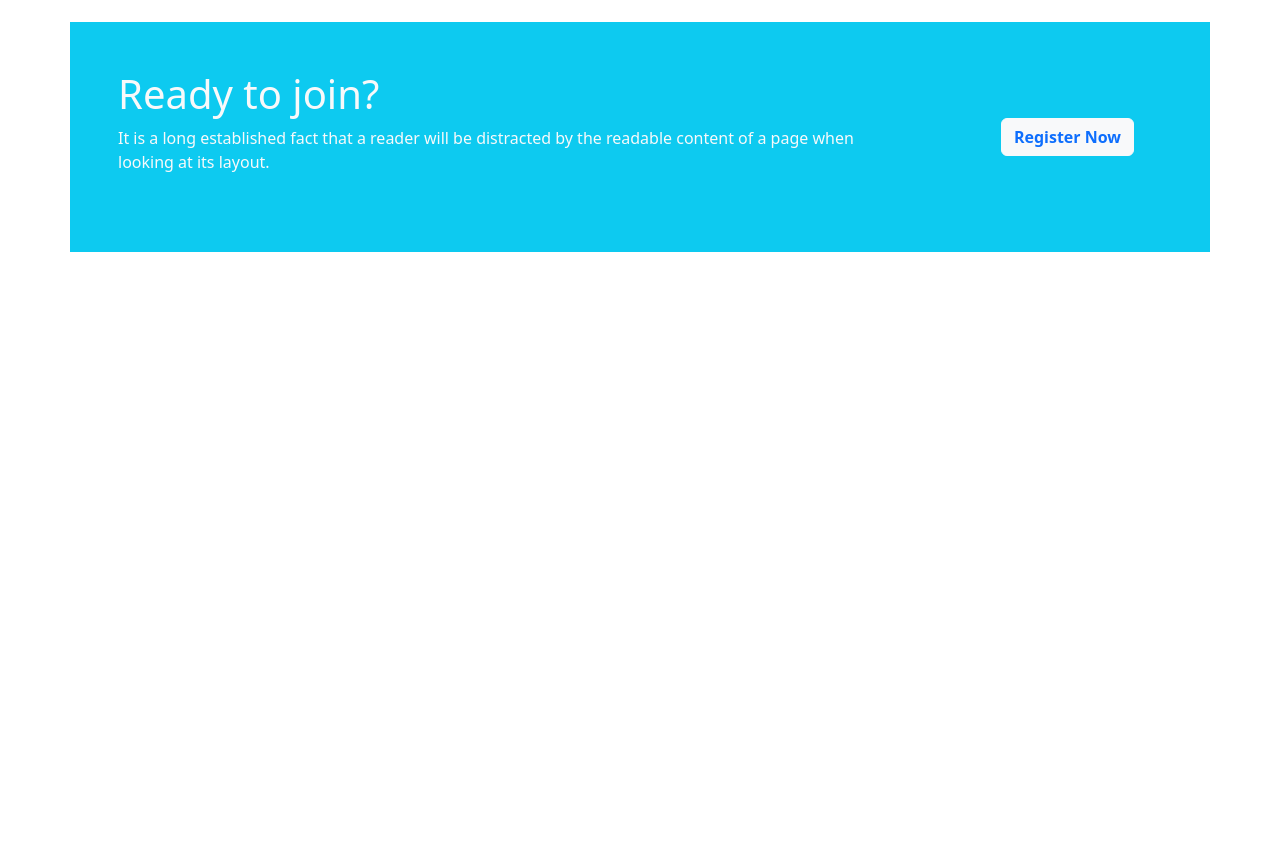
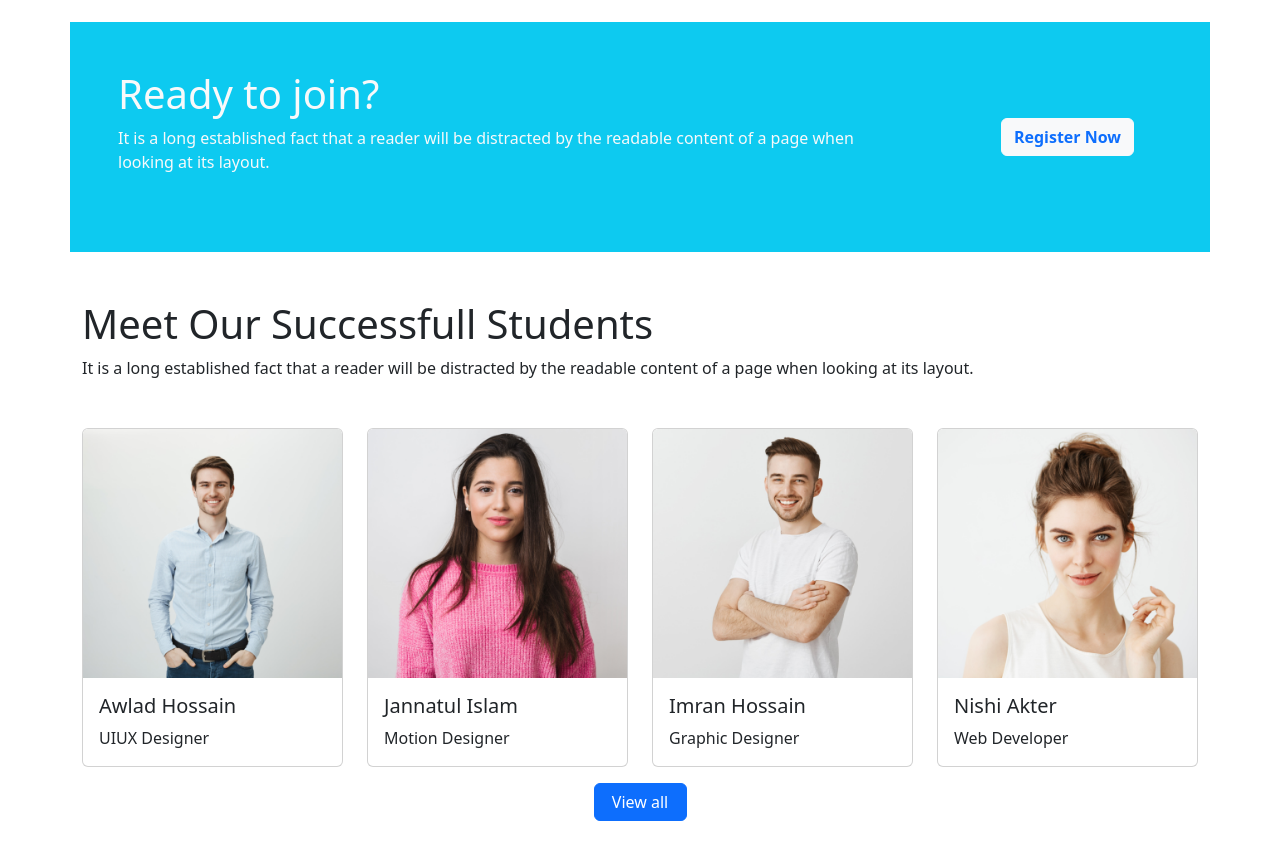
Before and after one commit to kabir-AK/Pro-Edu-Course-Website, a plain HTML site: page index.html in a window 1280 px wide. Shown: the part 2321-3180 px from the top of the page. Before the commit the page ends 2621 px from the top, so only its background shows below. Drawn offline with nearby package versions, Linux system fonts and the light colour scheme.

Commit message:
Successfull Students

```diff
--- a/index.html
+++ b/index.html
@@ -339,6 +339,65 @@
     <!-- Joining Registration End -->
 
 
+    <!-- Successfull Students Start -->
+
+    <section class="container my-5">
+
+        <div class="my-5">
+            <h1>Meet Our Successfull Students</h1>
+            <p>It is a long established fact that a reader will be distracted by the readable content of a page when
+                looking
+                at its layout.</p>
+        </div>
+
+        <div class="row row-cols-1 row-cols-md-3 g-4">
+            <div class="col-lg-3 col-md-6 col-sm-12">
+                <div class="card h-100">
+                    <img src="images/student/student-1.png" class="card-img-top" alt="...">
+                    <div class="card-body">
+                        <h5 class="card-title">Awlad Hossain</h5>
+                        <p class="card-text">UIUX Designer</p>
+                    </div>
+                </div>
+            </div>
+            <div class="col-lg-3 col-md-6 col-sm-12">
+                <div class="card h-100">
+                    <img src="images/student/student-2.png" class="card-img-top" alt="...">
+                    <div class="card-body">
+                        <h5 class="card-title">Jannatul Islam</h5>
+                        <p class="card-text">Motion Designer</p>
+                    </div>
+                </div>
+            </div>
+            <div class="col-lg-3 col-md-6 col-sm-12">
+                <div class="card h-100">
+                    <img src="images/student/student-3.png" class="card-img-top" alt="...">
+                    <div class="card-body">
+                        <h5 class="card-title">Imran Hossain</h5>
+                        <p class="card-text">Graphic Designer</p>
+                    </div>
+                </div>
+            </div>
+            <div class="col-lg-3 col-md-6 col-sm-12">
+                <div class="card h-100">
+                    <img src="images/student/student-4.png" class="card-img-top" alt="...">
+                    <div class="card-body">
+                        <h5 class="card-title">Nishi Akter</h5>
+                        <p class="card-text">Web Developer</p>
+                    </div>
+                </div>
+            </div>
+        </div>
+
+        <div class="d-grid col-1 mx-auto my-3">
+            <a class="btn btn-primary" href="">View all</a>
+        </div>
+
+    </section>
+
+    <!-- Successfull Students End -->
+
+
     <script src="https://cdn.jsdelivr.net/npm/bootstrap@5.2.0/dist/js/bootstrap.bundle.min.js"
         integrity="sha384-A3rJD856KowSb7dwlZdYEkO39Gagi7vIsF0jrRAoQmDKKtQBHUuLZ9AsSv4jD4Xa"
         crossorigin="anonymous"></script>
```
